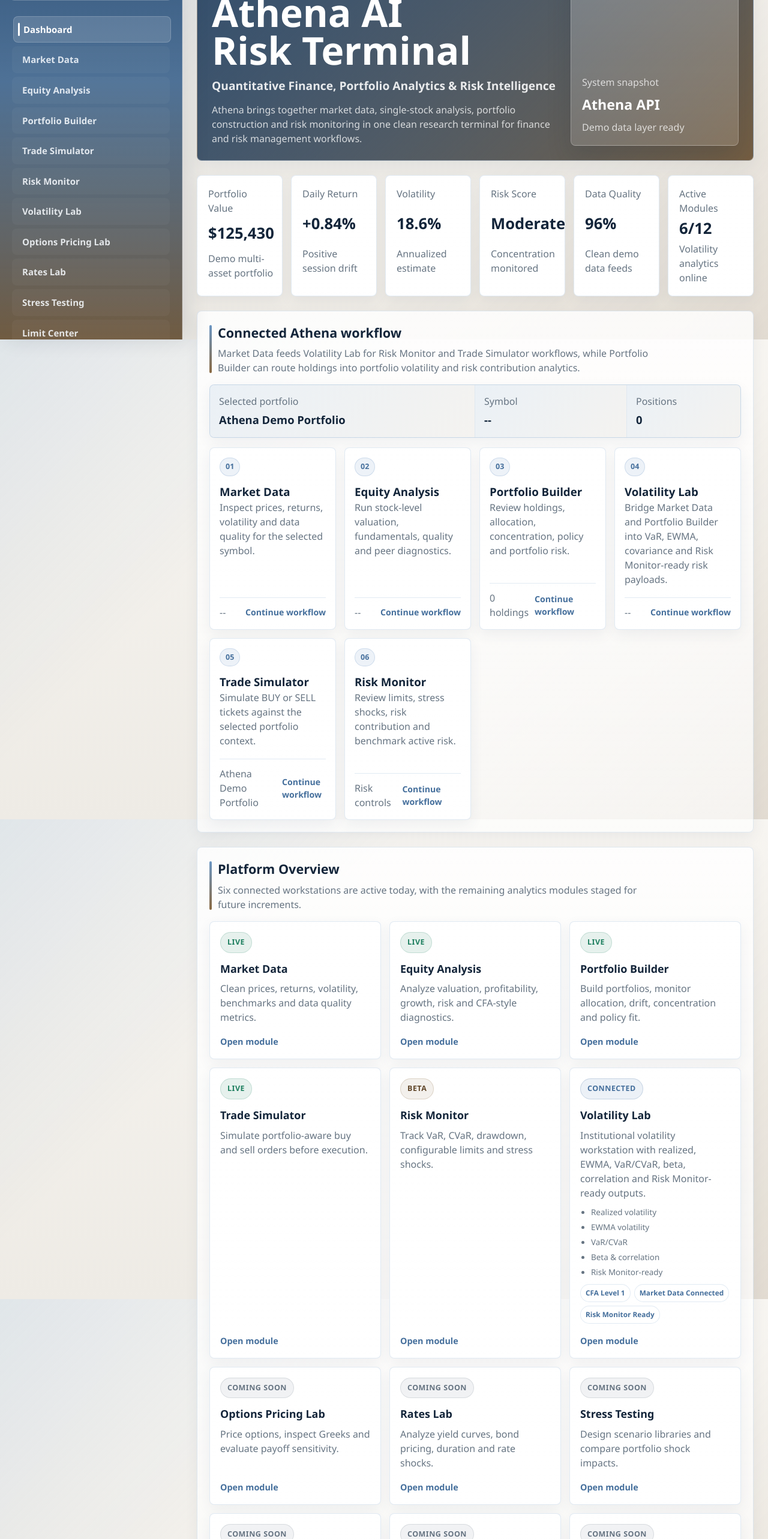
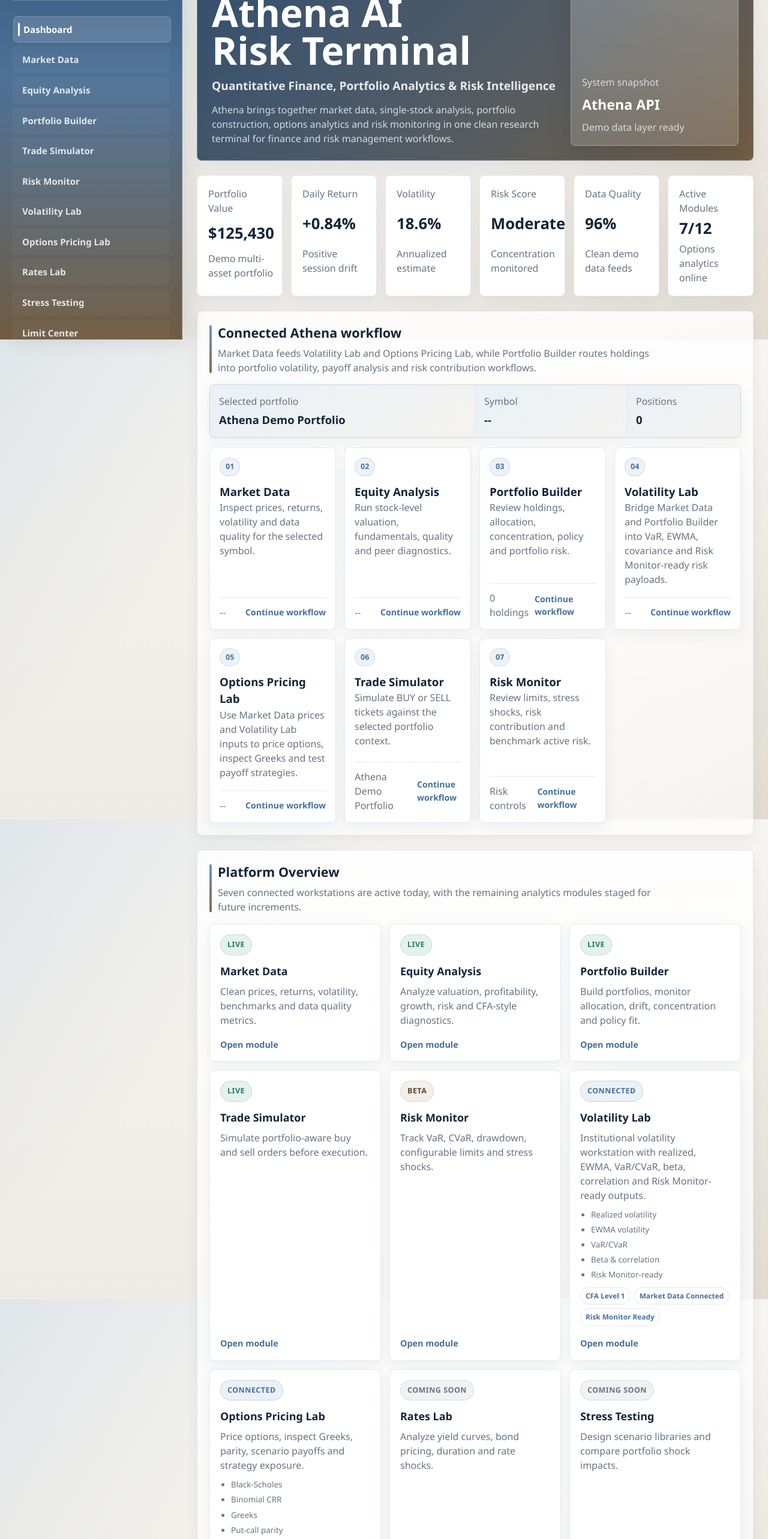
Before and after one commit to avertyChristopher/athena-ai-risk-terminal, a React (Vite) app in the folder frontend/: page / in a window 1280 px wide. Shown: the part 234-2800 px from the top of the page at 60% size. Built offline with nearby package versions, Linux system fonts and the light colour scheme; no server answers.

Commit message:
feat(dashboard): connect Options Pricing Lab to Athena workflow

```diff
--- a/frontend/src/app/router.tsx
+++ b/frontend/src/app/router.tsx
@@ -9,7 +9,6 @@ import { DashboardPage } from "../features/dashboard/pages/DashboardPage";
 import { EquityAnalysisPage } from "../features/equity-analysis/pages/EquityAnalysisPage";
 import { LimitsPage } from "../features/limits/pages/LimitsPage";
 import { MarketDataPage } from "../features/market-data/pages/MarketDataPage";
-import { OptionsPricingPage } from "../features/options-pricing/pages/OptionsPricingPage";
 import { PnlPage } from "../features/pnl/pages/PnlPage";
 import { PortfolioPage } from "../features/portfolio/pages/PortfolioPage";
 import { RatesLabPage } from "../features/rates-lab/pages/RatesLabPage";
@@ -31,6 +30,11 @@ const TradeSimulatorPage = lazy(() =>
 const VolatilityLabPage = lazy(() =>
   import("../features/volatility-lab/pages/VolatilityLabPage").then((module) => ({
     default: module.VolatilityLabPage,
+  })),
+);
+const OptionsPricingPage = lazy(() =>
+  import("../features/options-pricing/pages/OptionsPricingPage").then((module) => ({
+    default: module.OptionsPricingPage,
   })),
 );
 
@@ -55,7 +59,7 @@ export const router = createBrowserRouter([
       { path: "trade-simulator", element: lazyRoute(<TradeSimulatorPage />) },
       { path: "risk-monitor", element: lazyRoute(<RiskMonitorPage />) },
       { path: "volatility-lab", element: lazyRoute(<VolatilityLabPage />) },
-      { path: "options-pricing-lab", element: <OptionsPricingPage /> },
+      { path: "options-pricing-lab", element: lazyRoute(<OptionsPricingPage />) },
       { path: "rates-lab", element: <RatesLabPage /> },
       { path: "stress-testing", element: <StressTestingPage /> },
       { path: "limit-center", element: <LimitsPage /> },
--- a/frontend/src/features/dashboard/pages/DashboardPage.tsx
+++ b/frontend/src/features/dashboard/pages/DashboardPage.tsx
@@ -63,8 +63,8 @@ const kpis: Kpi[] = [
   },
   {
     label: "Active Modules",
-    value: "6/12",
-    detail: "Volatility analytics online",
+    value: "7/12",
+    detail: "Options analytics online",
     tone: "neutral",
   },
 ];
@@ -116,9 +116,17 @@ const modules: Module[] = [
   },
   {
     name: "Options Pricing Lab",
-    description: "Price options, inspect Greeks and evaluate payoff sensitivity.",
-    status: "Coming Soon",
+    description: "Price options, inspect Greeks, parity, scenario payoffs and strategy exposure.",
+    status: "Connected",
     path: "/options-pricing-lab",
+    features: [
+      "Black-Scholes",
+      "Binomial CRR",
+      "Greeks",
+      "Put-call parity",
+      "Strategy lab",
+    ],
+    badges: ["CFA Level 1", "Volatility Lab Linked", "Portfolio Context"],
   },
   {
     name: "Rates Lab",
@@ -221,6 +229,12 @@ export function DashboardPage() {
       meta: selectedPortfolioName ? "Portfolio + asset" : workflowSymbol,
     },
     {
+      name: "Options Pricing Lab",
+      description: "Use Market Data prices and Volatility Lab inputs to price options, inspect Greeks and test payoff strategies.",
+      path: "/options-pricing-lab",
+      meta: workflowSymbol,
+    },
+    {
       name: "Trade Simulator",
       description: "Simulate BUY or SELL tickets against the selected portfolio context.",
       path: "/trade-simulator",
@@ -250,8 +264,8 @@ export function DashboardPage() {
           </p>
           <p className="dashboard-hero__body">
             Athena brings together market data, single-stock analysis, portfolio
-            construction and risk monitoring in one clean research terminal for
-            finance and risk management workflows.
+            construction, options analytics and risk monitoring in one clean
+            research terminal for finance and risk management workflows.
           </p>
         </div>
         <div className="dashboard-hero__panel" aria-label="System summary">
@@ -269,7 +283,7 @@ export function DashboardPage() {
 
       <DashboardSection
         title={t("workflow.connectedWorkflow")}
-        description="Market Data feeds Volatility Lab for Risk Monitor and Trade Simulator workflows, while Portfolio Builder can route holdings into portfolio volatility and risk contribution analytics."
+        description="Market Data feeds Volatility Lab and Options Pricing Lab, while Portfolio Builder routes holdings into portfolio volatility, payoff analysis and risk contribution workflows."
       >
         <div className="dashboard-workflow-summary">
           <div>
@@ -299,7 +313,7 @@ export function DashboardPage() {
 
       <DashboardSection
         title="Platform Overview"
-        description="Six connected workstations are active today, with the remaining analytics modules staged for future increments."
+        description="Seven connected workstations are active today, with the remaining analytics modules staged for future increments."
       >
         <div className="dashboard-module-grid">
           {modules.map((module) => (
```
